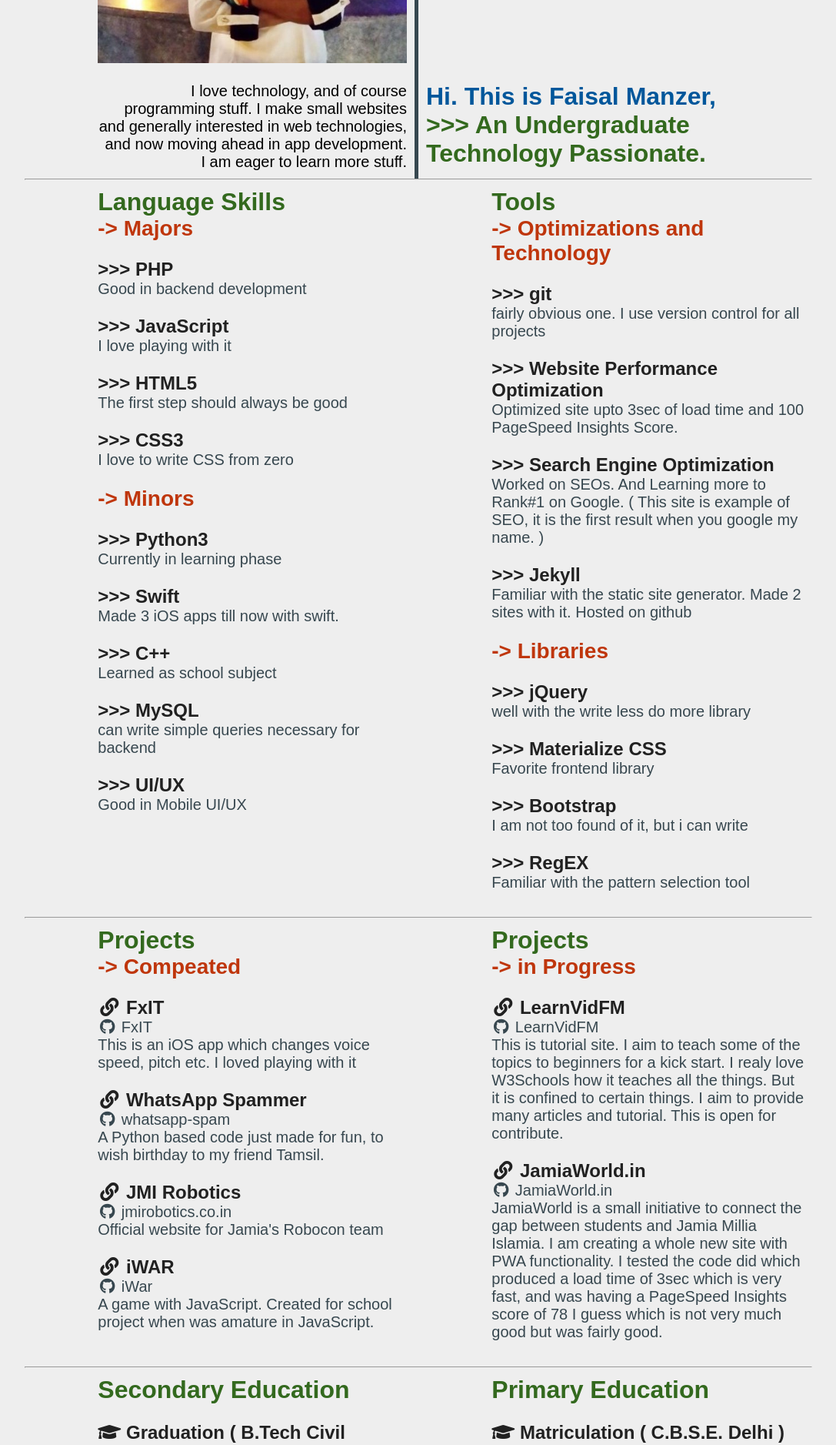
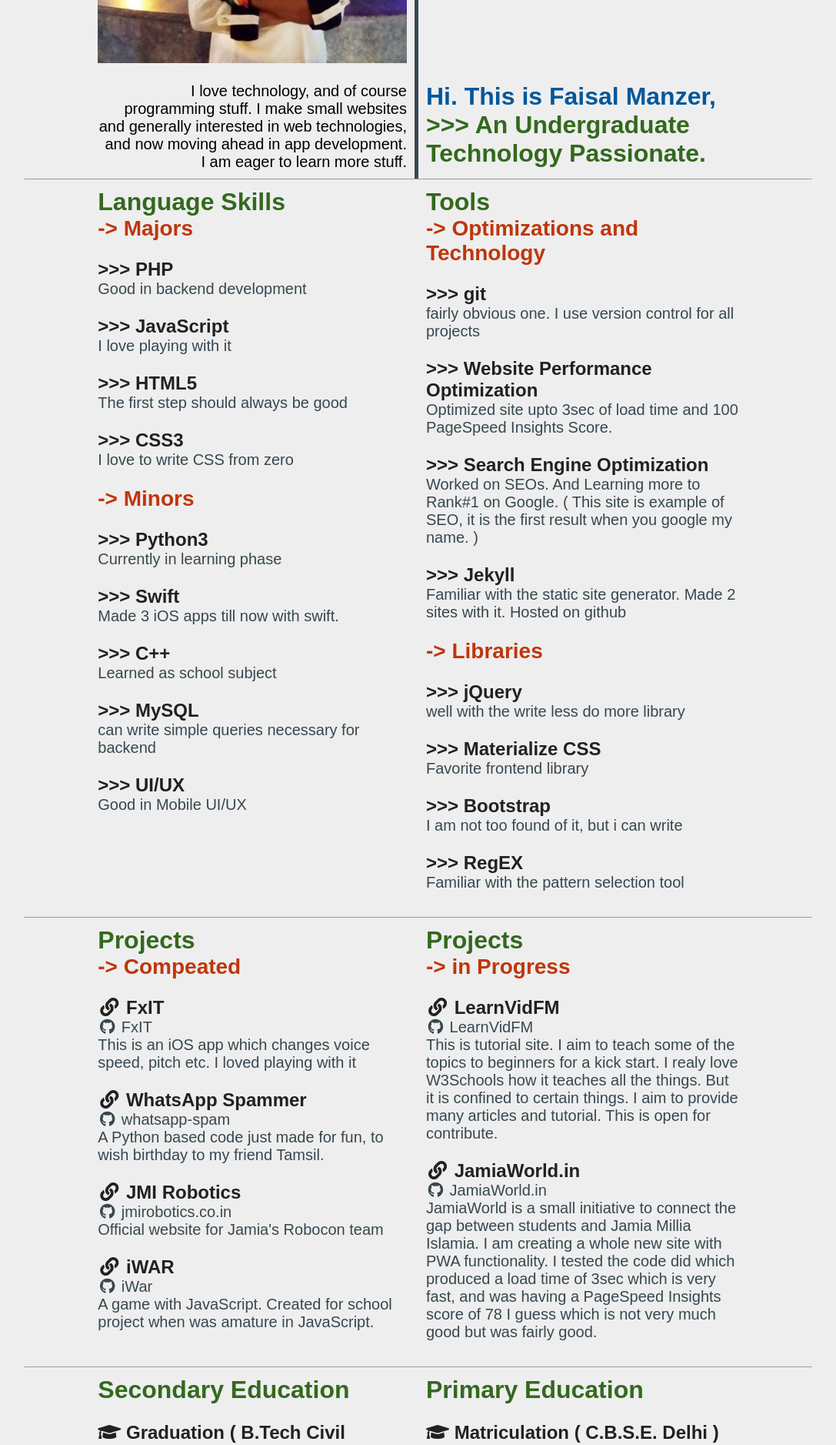
Before and after one commit to Faisal-Manzer/Faisal-Manzer.github.io, a Jekyll site: the page built from index.html, in a window 1280 px wide. Shown: the part 480-2357 px from the top of the page at 77% size, without its empty margins (96-1183 px from the left). Built offline with Jekyll 4.4.1, drawn with Linux system fonts in a browser that asks for light colours; nearby versions of some CDN libraries; some web fonts are replaced.

Commit message:
Layout Diffrence

```diff
--- a/index.html
+++ b/index.html
@@ -4,8 +4,9 @@ title: Faisal Manzer - An Undergraduate Technology Passionate
 description: Need Web Application developer. Contact ME. I love technology, and of course programming stuff. I make small websites and generally interested in web technologies, and now moving ahead in app development. I am eager to learn more stuff.
 ---
 <div class="row" id="skills">
+    {% assign cont=1 %}
     {% for types in site.data.skills %}
-        <div class="col s12 m6 l5 offset-l1">
+        <div class="col s12 m6 l5 {% if cont==1 %}offset-l1{% endif %}">
             <h2 class="font-2">{{types.name}}</h2>
                 {% for skills in types.data %}
                     <h3>-> {{skills.name}}</h3><br />
@@ -17,12 +18,14 @@ description: Need Web Application developer. Contact ME. I love technology, and
                         {% endfor %}
                 {% endfor %}
         </div>
+        {% assign cont=2 %}
     {% endfor %}
 </div>
 <hr />
 <div class="row" id="projects">
+    {% assign cont=1 %}
     {% for type in site.data.projects %}
-        <div class="col s12 m6 l5 offset-l1">
+        <div class="col s12 m6 l5 {% if cont==1 %}offset-l1{% endif %}">
             <h2>Projects</h2>
             <h3>-> {{type.name}}</h3><br />
             {% for project in type.data %}
@@ -43,6 +46,7 @@ description: Need Web Application developer. Contact ME. I love technology, and
                 </p><br />
             {% endfor %}
         </div>
+    {% assign cont=2 %}
     {% endfor %}
 </div>
 <hr />
@@ -60,7 +64,7 @@ description: Need Web Application developer. Contact ME. I love technology, and
         <h4> <i class="fa fa-cap"></i>&nbsp;Intermediate ( C.B.S.E. Delhi ) </h4>
         <p> 2014 - 2016<br/> Firayalal Public School, Ranchi </p><br/>
     </div>
-    <div class="col s12 m6 l5 offset-l1">
+    <div class="col s12 m6 l5">
         <h2>Primary Education</h2> <br/>
         <h4> <i class="fa fa-cap"></i>&nbsp;Matriculation ( C.B.S.E. Delhi ) </h4>
         <p> 2013 - 2014<br/> Firayalal Public School, Ranchi </p><br/>
```
